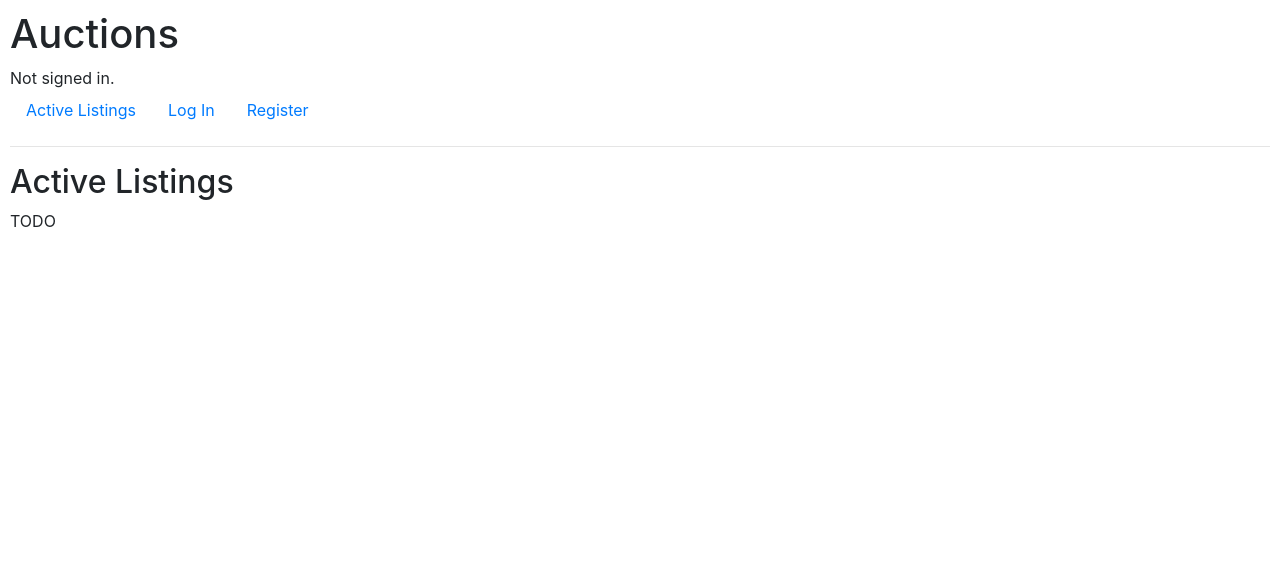
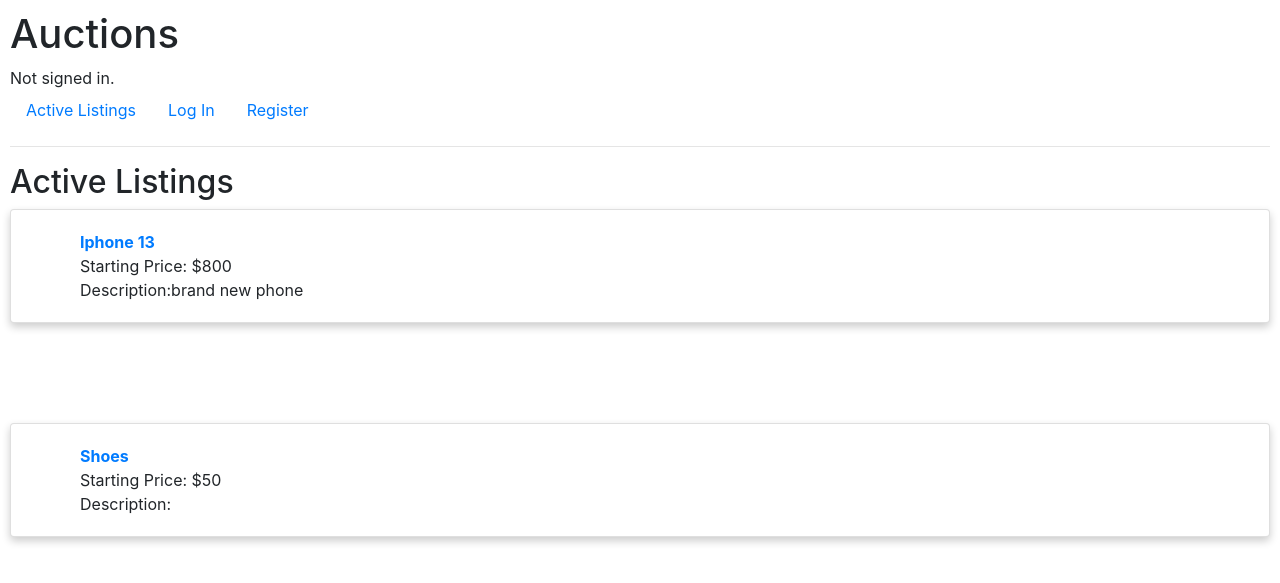
Before and after one commit to asimcule/Ebay, a Django app: page / in a window 1280 px wide. Shown: the top 583 px of the page. Run offline with Django 3.2, Linux system fonts and the light colour scheme; data comes from the database, SQL or seed files in the repository; some libraries are stand-ins or nearby versions.

Commit message:
Add listing page

```diff
--- a/commerce/auctions/static/auctions/styles.css
+++ b/commerce/auctions/static/auctions/styles.css
@@ -1,3 +1,18 @@
 body {
     padding: 10px;
 }
+
+.card {
+  box-shadow: 0 4px 8px 0 rgba(0, 0, 0, 0.2);
+  transition: 0.3s;
+  width: 100%;
+  margin-bottom: 100px;
+}
+
+.card:hover {
+  box-shadow: 0 8px 16px 0 rgba(0, 0, 0, 0.2);
+}
+
+.container {
+  padding: 20px 10px;
+}
--- a/commerce/auctions/templates/auctions/index.html
+++ b/commerce/auctions/templates/auctions/index.html
@@ -2,6 +2,23 @@
 
 {% block body %}
     <h2>Active Listings</h2>
+    {% if listings %}
+        {% for listing in listings %}
 
-    TODO
+            <div class="card">
+                <div class="container">
+                    <a href="{% url 'listing_page' listing.id %}">
+                        <strong> {{ listing.item_name }} </strong>
+                    </a>
+                        <br>
+                        Starting Price: ${{ listing.starting_price }}
+                        <br>
+                        Description:{{ listing.description }}
+
+                </div>
+            </div>
+        </a>
+        {% endfor %}
+    {% endif %}
+
 {% endblock %}
--- a/commerce/auctions/urls.py
+++ b/commerce/auctions/urls.py
@@ -7,5 +7,6 @@ urlpatterns = [
     path("create-listing/", views.create_listing, name="create-listing"),
     path("login", views.login_view, name="login"),
     path("logout", views.logout_view, name="logout"),
-    path("register", views.register, name="register")
+    path("register", views.register, name="register"),
+    path("listing/<item_id>", views.listing_page, name="listing_page")
 ]
--- a/commerce/auctions/views.py
+++ b/commerce/auctions/views.py
@@ -10,7 +10,13 @@ from .models import User, Listing, Category
 
 def index(request):
     # Put all the active listing here
-    return render(request, "auctions/index.html")
+    listings = Listing.objects.order_by('-created_at')
+    return render(request, "auctions/index.html", {"listings": listings})
+
+
+def listing_page(request, item_id):
+    listing_details = Listing.objects.get(id=item_id)
+    return render(request, "auctions/listing_page.html", {"listing": listing_details})
 
 
 def create_listing(request):
@@ -35,7 +41,6 @@ def create_listing(request):
 
 def login_view(request):
     if request.method == "POST":
-
         # Attempt to sign user in
         username = request.POST["username"]
         password = request.POST["password"]
```
Also changed, not shown: commerce/auctions/templates/auctions/listing_page.html (added, +18 -0 lines), commerce/auctions/utils.py (deleted, +0 -14 lines).
